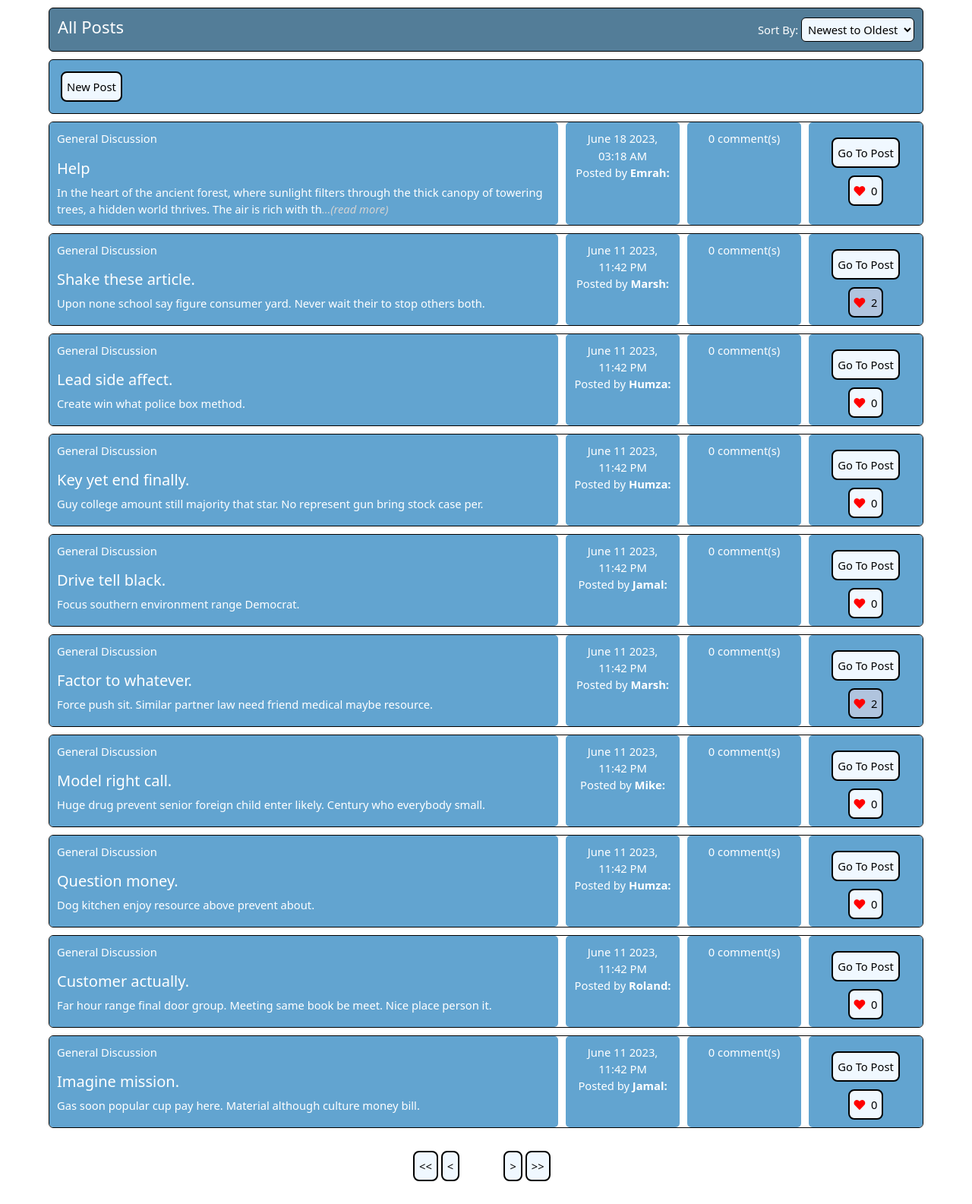
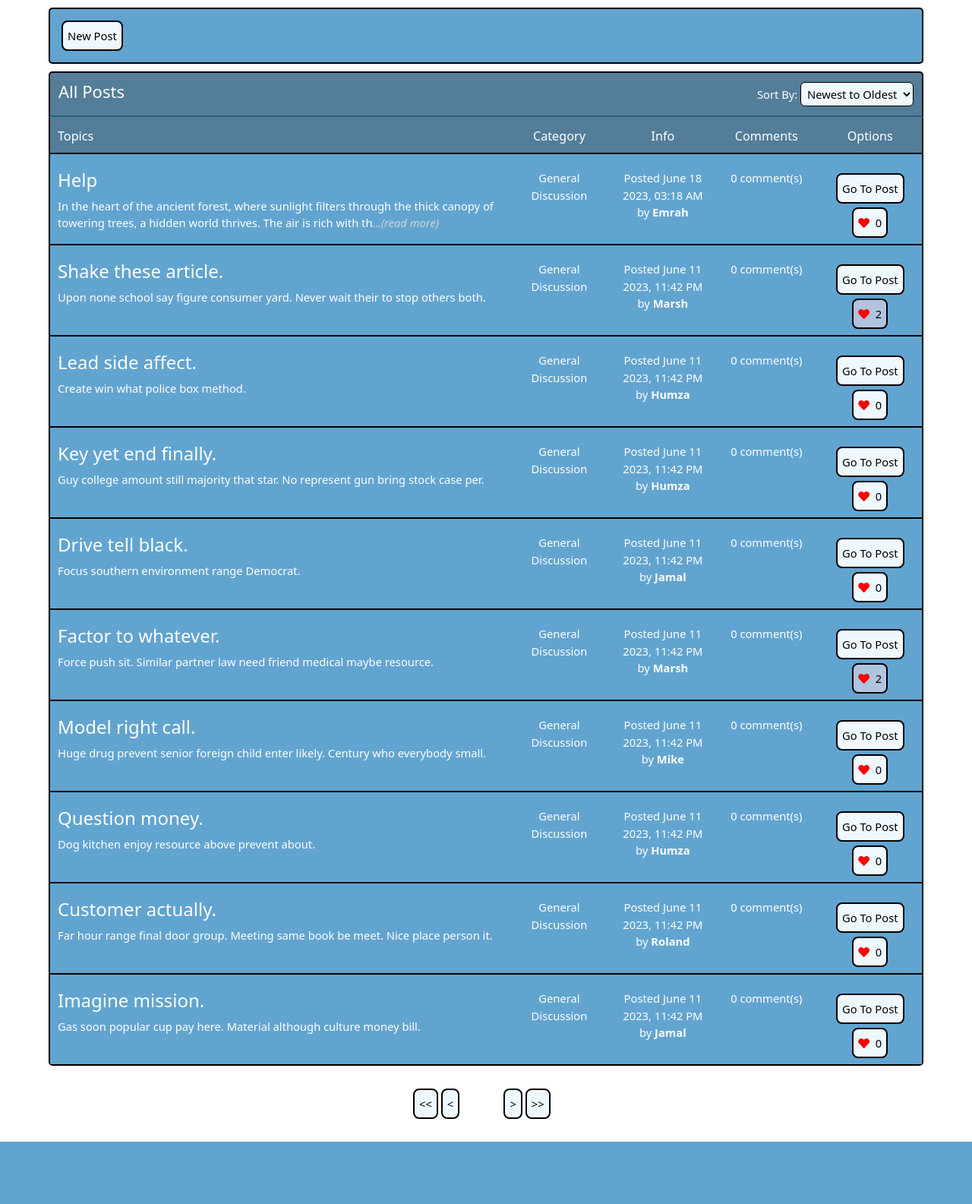
Before and after one commit to emrah-i/CS50W, a Django app: page / in a window 1280 px wide. Shown: the part 60-1645 px from the top of the page at 76% size. After the commit the page ends 1563 px from the top, so only its background shows below. Run offline with Django 3.2, Linux system fonts and the light colour scheme; a user stored in the database is signed in; data comes from the database, SQL or seed files in the repository; both versions use the stored data as it was after the commit; some libraries are stand-ins or nearby versions.

Commit message:
CSS of main page

```diff
--- a/project4/network/static/network/script.js
+++ b/project4/network/static/network/script.js
@@ -654,13 +654,15 @@ async function load_posts(value, sort, button) {
 
         existingPost.innerHTML = `
         <div id="post_text_block">
-            <p id="post_category">${category}</p>
-            <h5 id="post_title">${title}</h5>
+            <h4 id="post_title">${title}</h4>
             <p id="post_text">${text}</p>
         </div>
+        <div id="post_category_block">
+            <p id="post_category">${category}</p>
+        </div>
         <div id="post_user_block">
-            <p id="timestamp">${upload_time}</p>
-            <p>Posted by <a id="user_heading" href="/profile/${username}?sort=${sort}">${username}:</a></p>
+            <p id="timestamp">Posted ${upload_time}</p>
+            <p>by <a id="user_heading" href="/profile/${username}?sort=${sort}">${username}</a></p>
         </div>
         <div id="post_info_block">
             <p>${comments} comment(s) ${unique_users}</p>
@@ -770,8 +772,8 @@ async function load_following_posts(start, sort) {
                 <p id="post_text">${text}</p>
             </div>
             <div id="post_user_block">
-                <p id="timestamp">${upload_time}</p>
-                <p>Posted by <a id="user_heading" href="/profile/${username}?sort=${sort}">${username}:</a></p>
+                <p id="timestamp">Posted ${upload_time}</p>
+                <p>by <a id="user_heading" href="/profile/${username}?sort=${sort}">${username}</a></p>
             </div>
             <div id="post_info_block">
                 <p>${comments} comment(s) ${unique_users}</p>
@@ -876,8 +878,8 @@ async function load_category_posts(category, start, sort) {
         <p id="post_text">${text}</p>
         </div>
         <div id="post_user_block">
-            <p id="timestamp">${upload_time}</p>
-            <p>Posted by <a id="user_heading" href="/profile/${username}?sort=${sort}">${username}:</a></p>
+            <p id="timestamp">Posted ${upload_time}</p>
+            <p>by <a id="user_heading" href="/profile/${username}?sort=${sort}">${username}</a></p>
         </div>
         <div id="post_info_block">
             <p>${comments} comment(s) ${unique_users}</p>
@@ -990,8 +992,8 @@ async function load_search_results(query, sort, start) {
         <p id="post_text">${text}</p>
         </div>
         <div id="post_user_block">
-            <p id="timestamp">${upload_time}</p>
-            <p>Posted by <a id="user_heading" href="/profile/${username}?sort=${sort}">${username}:</a></p>
+            <p id="timestamp">Posted ${upload_time}</p>
+            <p>by <a id="user_heading" href="/profile/${username}?sort=${sort}">${username}</a></p>
         </div>
         <div id="post_info_block">
             <p>${comments} comment(s) ${unique_users}</p>
--- a/project4/network/static/network/styles.css
+++ b/project4/network/static/network/styles.css
@@ -46,41 +46,71 @@ body #dropdown_button:focus {
 }
 
 #all_posts {
-  margin: 10px auto 10px auto;
+  margin: auto;
   width: 90vw;
-}
-#all_posts .posts {
-  display: flex;
-  width: 100%;
-  margin: 10px 0;
-  border: 1px solid black;
-  border-radius: 6px;
-  transition: transform 0.3s ease;
-}
-#all_posts .posts #user_input {
-  margin: 10px 5%;
-}
-#all_posts #post_text {
-  margin: 0;
+  border-bottom: 1px solid black;
+  border-right: 2px solid black;
+  border-left: 2px solid black;
+  border-radius: 0 0 5px 5px;
 }
 #all_posts #timestamp {
   margin: 0;
   color: white;
 }
-#all_posts ul {
-  list-style-type: none;
-  line-height: 20px;
+
+#post_user_block, #post_info_block, #post_button_block, #post_category_block {
+  flex: 1;
+  text-align: center;
+  background-color: rgba(46, 134, 193, 0.75);
+  padding: 20px 10px;
 }
-#all_posts #edit_button {
-  margin-left: 5px;
+
+#post_text_block {
+  flex: 5;
+  background-color: rgba(46, 134, 193, 0.75);
+  padding: 20px 10px;
+}
+
+#gtp_button {
+  margin: 5px;
+}
+
+#posts_categories {
+  margin: 0 auto;
+  width: 90vw;
+  font-size: 1.1em;
+  height: 6vh;
+  border-top: 1px solid rgba(26, 82, 118, 0.75);
+  border-right: 2px solid black;
+  border-left: 2px solid black;
+}
+#posts_categories div {
+  background-color: rgba(26, 82, 118, 0.75);
+  padding: 0 10px;
+}
+#posts_categories p {
+  line-height: 6vh;
+}
+
+.posts {
+  display: flex;
+  width: 100%;
+  border-top: 1px solid black;
+  border-bottom: 1px solid black;
+  transition: transform 0.3s ease;
+  height: 15vh;
+}
+.posts #user_input {
+  margin: 10px 5%;
 }
 
 #new_post {
   background-color: rgba(46, 134, 193, 0.75);
-  border: 1px solid black;
-  border-radius: 6px;
+  border-radius: 0 0 5px 5px;
   padding: 15px;
-  margin: 10px auto 10px auto;
+  margin: 10px auto;
+  border-radius: 5px;
+  border: 2px solid black;
   width: 90vw;
 }
 #new_post #category_input {
@@ -288,10 +318,13 @@ body #dropdown_button:focus {
 #filters {
   background-color: rgba(26, 82, 118, 0.75);
   width: 90%;
-  margin: 10px 5%;
+  margin: 10px 5% 0 5%;
   padding: 10px;
-  border: 1px solid black;
-  border-radius: 6px;
+  border-bottom: 2px solid rgba(26, 82, 118, 0.75);
+  border-top: 2px solid black;
+  border-right: 2px solid black;
+  border-left: 2px solid black;
+  border-radius: 5px 5px 0 0;
 }
 #filters #row1 {
   text-align: right;
@@ -480,23 +513,6 @@ body #dropdown_button:focus {
   color: white;
 }
 
-#post_user_block, #post_info_block, #post_button_block {
-  flex: 1;
-  text-align: center;
-  border-radius: 5px;
-  background-color: rgba(46, 134, 193, 0.75);
-  margin-right: 10px;
-  padding: 10px;
-}
-
-#post_text_block {
-  flex: 5;
-  border-radius: 5px;
-  background-color: rgba(46, 134, 193, 0.75);
-  margin-right: 10px;
-  padding: 10px;
-}
-
 #post_button_block {
   margin-right: 0;
 }
@@ -515,8 +531,4 @@ body #dropdown_button:focus {
 
 #search_form {
   justify-content: flex-end;
-}
-
-#gtp_button {
-  margin: 10px;
 }/*# sourceMappingURL=styles.css.map */
--- a/project4/network/static/network/styles.scss
+++ b/project4/network/static/network/styles.scss
@@ -57,48 +57,77 @@ body {
 
 #all_posts {
 
-    margin: 10px auto 10px auto;
+    margin: auto;
     width: 90vw;
-
-    .posts {
-        display: flex;
-        width: 100%;
-        margin: 10px 0;
-        border: 1px solid black;
-        border-radius: 6px;
-        transition: transform 0.3s ease;
-
-        #user_input {
-            margin: 10px 5%;
-        }
-    }
-
-    #post_text {
-        margin: 0;
-    }
+    border-bottom: 1px solid black;
+    border-right: 2px solid black;
+    border-left: 2px solid black;
+    border-radius: 0 0 5px 5px ;
 
     #timestamp {
         margin: 0;
         color: white;
     }
+}
 
-    ul {
-        list-style-type: none;
-        line-height: 20px;
+#post_user_block, #post_info_block, #post_button_block, #post_category_block {
+    flex: 1;
+    text-align: center;
+    background-color: rgba(46, 134, 193, .75);
+    padding: 20px 10px;
+}
+
+#post_text_block {
+    flex: 5;
+    background-color: rgba(46, 134, 193, .75);
+    padding: 20px 10px;
+}
+
+#gtp_button {
+    margin: 5px;
+}
+
+#posts_categories {
+    margin: 0 auto;
+    width: 90vw;
+    font-size: 1.1em;
+    height: 6vh;
+    border-top: 1px solid rgba(26, 82, 118, .75);
+    border-right: 2px solid black;
+    border-left: 2px solid black;
+
+    div {
+        background-color: rgba(26, 82, 118, .75);
+        padding: 0 10px;
     }
 
-    #edit_button {
-        margin-left: 5px;
+    p {
+        line-height: 6vh;
+    }
+}
+
+.posts {
+    display: flex;
+    width: 100%;
+    border-top: 1px solid black;
+    border-bottom: 1px solid black;
+    transition: transform 0.3s ease;
+    height: 15vh;
+
+    #user_input {
+        margin: 10px 5%;
     }
 }
 
 #new_post {
 
     background-color: rgba(46, 134, 193, .75);
-    border: 1px solid black;
-    border-radius: 6px;
+    border-radius: 0 0 5px 5px;
     padding: 15px;
-    margin: 10px auto 10px auto;
+    margin: 10px auto;
+    border-radius: 5px;
+    border: 2px solid black;
+    ;
     width: 90vw;
 
     #category_input {
@@ -344,10 +373,13 @@ body {
 
     background-color: rgba(26, 82, 118, .75);
     width: 90%;
-    margin: 10px 5%;
+    margin: 10px 5% 0 5%;
     padding: 10px;
-    border: 1px solid black;
-    border-radius: 6px;
+    border-bottom: 2px solid rgba(26, 82, 118, .75);
+    border-top: 2px solid black;
+    border-right: 2px solid black;
+    border-left: 2px solid black;
+    border-radius: 5px 5px 0 0;
 
     #row1 {
         text-align: right;
@@ -575,22 +607,7 @@ body {
     color: white;
 }
 
-#post_user_block, #post_info_block, #post_button_block {
-    flex: 1;
-    text-align: center;
-    border-radius: 5px;
-    background-color: rgba(46, 134, 193, .75);
-    margin-right: 10px;
-    padding: 10px;
-}
 
-#post_text_block {
-    flex: 5;
-    border-radius: 5px;
-    background-color: rgba(46, 134, 193, .75);
-    margin-right: 10px;
-    padding: 10px;
-}
 
 #post_button_block {
     margin-right: 0;
@@ -612,7 +629,3 @@ body {
 #search_form {
     justify-content: flex-end;
 }
-
-#gtp_button {
-    margin: 10px;
-}
--- a/project4/network/templates/network/index.html
+++ b/project4/network/templates/network/index.html
@@ -1,6 +1,11 @@
 {% extends "network/layout.html" %}
 
 {% block body %}
+    {% if user.is_authenticated %}
+    <div id="new_post">
+        <button id="new_post_button" data-user="{{ user.username }}">New Post</button>
+    </div>
+    {% endif %}
     <div id="filters">
         <table>
             <tr>
@@ -21,11 +26,23 @@
             </tr>
         </table>
     </div>
-    {% if user.is_authenticated %}
-    <div id="new_post">
-        <button id="new_post_button" data-user="{{ user.username }}">New Post</button>
+    <div id="posts_categories" class="posts">
+        <div id="post_text_block">
+            <p id="post_title">Topics</p>
+        </div>
+        <div id="post_category_block">
+            <p id="post_category">Category</p>
+        </div>
+        <div id="post_user_block">
+            <p>Info</p>
+        </div>
+        <div id="post_info_block">
+            <p>Comments</p>
+        </div>
+        <div id="post_button_block">
+            <p>Options</p>
+        </div>
     </div>
-    {% endif %}
     <div id="all_posts">
     </div>
     <div id="page_buttons">
```
Also changed, not shown: project4/db.sqlite3, 1 other file.
